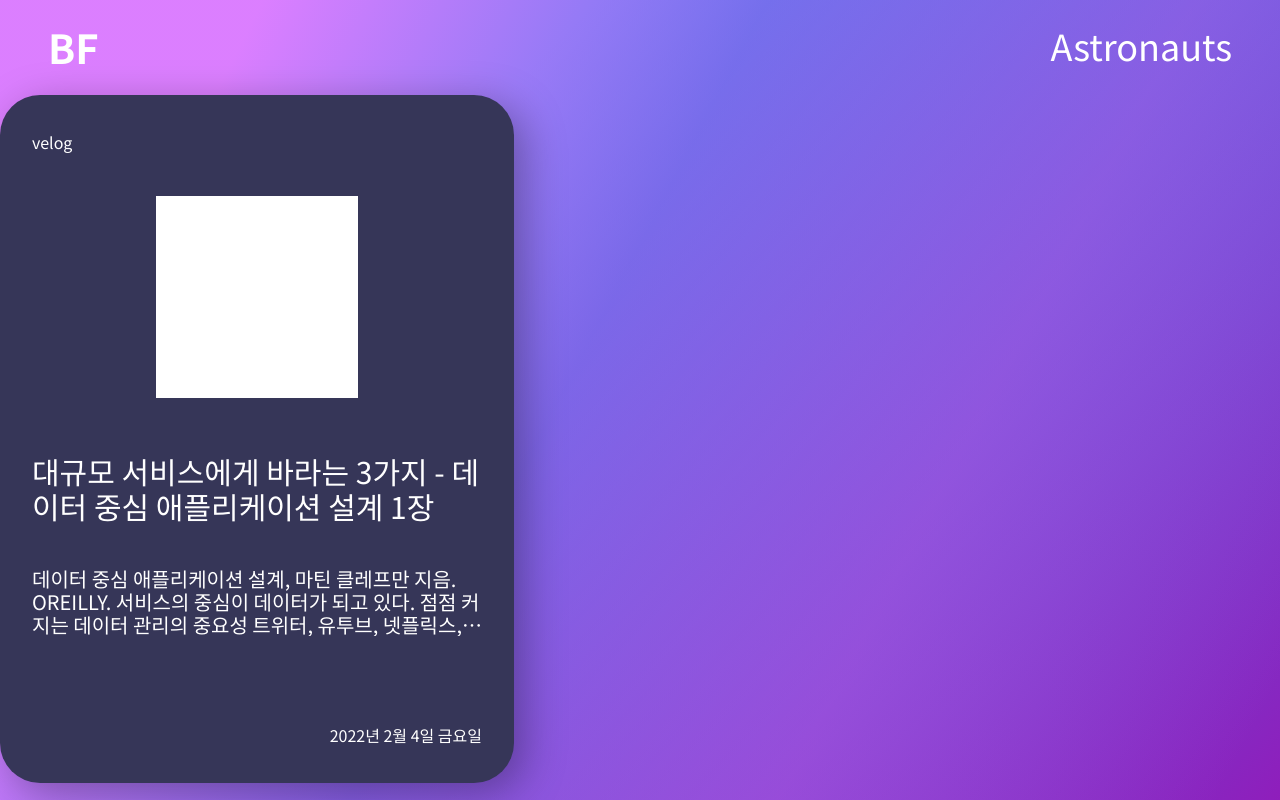
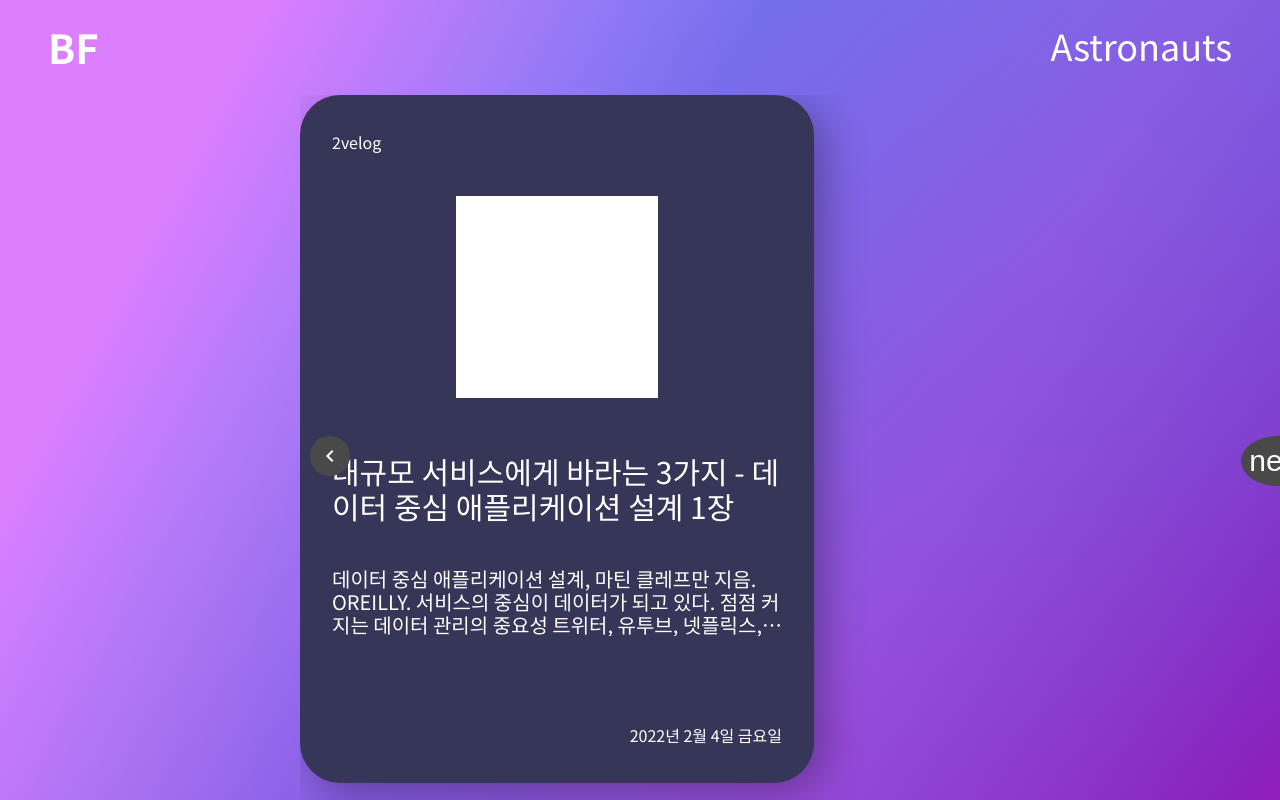
Before and after one commit to four-broccolis/dev-blogs, a React (Create React App) app: page / in a window 1280 px wide. Built offline with nearby package versions, Linux system fonts and the light colour scheme.

Commit message:
#1 :sparkles: carousel

```diff
--- a/package.json
+++ b/package.json
@@ -13,8 +13,10 @@
     "@types/styled-components": "^5.1.21",
     "react": "^17.0.2",
     "react-dom": "^17.0.2",
+    "react-material-ui-carousel": "^3.1.1",
     "react-router-dom": "^6.2.1",
     "react-scripts": "5.0.0",
+    "react-slick": "^0.28.1",
     "styled-components": "^5.3.3",
     "typescript": "^4.5.5",
     "web-vitals": "^2.1.4"
@@ -42,5 +44,8 @@
       "last 1 firefox version",
       "last 1 safari version"
     ]
+  },
+  "devDependencies": {
+    "@types/react-slick": "^0.23.8"
   }
 }
--- /dev/null
+++ b/src/component/feedPage/PostCarousel.tsx
@@ -0,0 +1,29 @@
+import Carousel from "react-material-ui-carousel";
+import { CarouselProps } from "react-material-ui-carousel/dist/components/types";
+import styled from "styled-components";
+import PostItem from "./PostItem";
+
+export default function PostCarousel() {
+  const settings: CarouselProps = {
+    NextIcon: "next",
+    navButtonsAlwaysVisible: true,
+  };
+
+  return (
+    <Wrapper>
+      <Carousel {...settings}>
+        <PostItem num="1" />
+        <PostItem num="2" />
+        <PostItem num="3" />
+        <PostItem num="4" />
+        <PostItem num="5" />
+        <PostItem num="6" />
+        <PostItem num="7" />
+      </Carousel>
+    </Wrapper>
+  );
+}
+
+const Wrapper = styled.div`
+  width: 80vw;
+`;
--- a/src/component/feedPage/PostItem.tsx
+++ b/src/component/feedPage/PostItem.tsx
@@ -5,10 +5,17 @@ import BfValues from "../../constant/values";
 import { Post } from "../../model/post";
 import Formatter from "../../util/formatter";
 
-export default function PostItem() {
+interface Props {
+  num: string;
+}
+
+export default function PostItem({ num }: Props) {
   return (
     <CardLayout>
-      <Platform>{Post.sample.platform}</Platform>
+      <Platform>
+        {num}
+        {Post.sample.platform}
+      </Platform>
       <PlanetImage></PlanetImage>
       <Title>{Post.sample.title}</Title>
       <Body>{Post.sample.body}</Body>
--- a/src/page/FeedPage.tsx
+++ b/src/page/FeedPage.tsx
@@ -1,9 +1,15 @@
-import PostItem from "../component/feedPage/PostItem";
+import styled from "styled-components";
+import PostCarousel from "../component/feedPage/PostCarousel";
 
 export default function FeedPage() {
   return (
-    <div>
-      <PostItem />
-    </div>
+    <Wrapper>
+      <PostCarousel />
+    </Wrapper>
   );
 }
+
+const Wrapper = styled.div`
+  width: 100vw;
+  margin-left: 300px;
+`;
```
Also changed, not shown: 1 other file (tests, documents, lock files or other folders).
